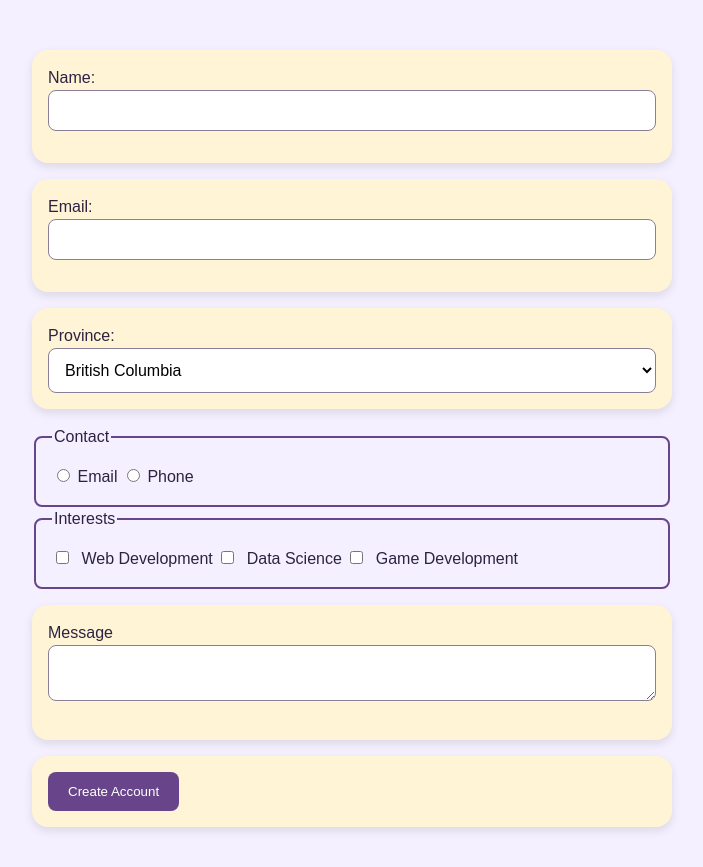
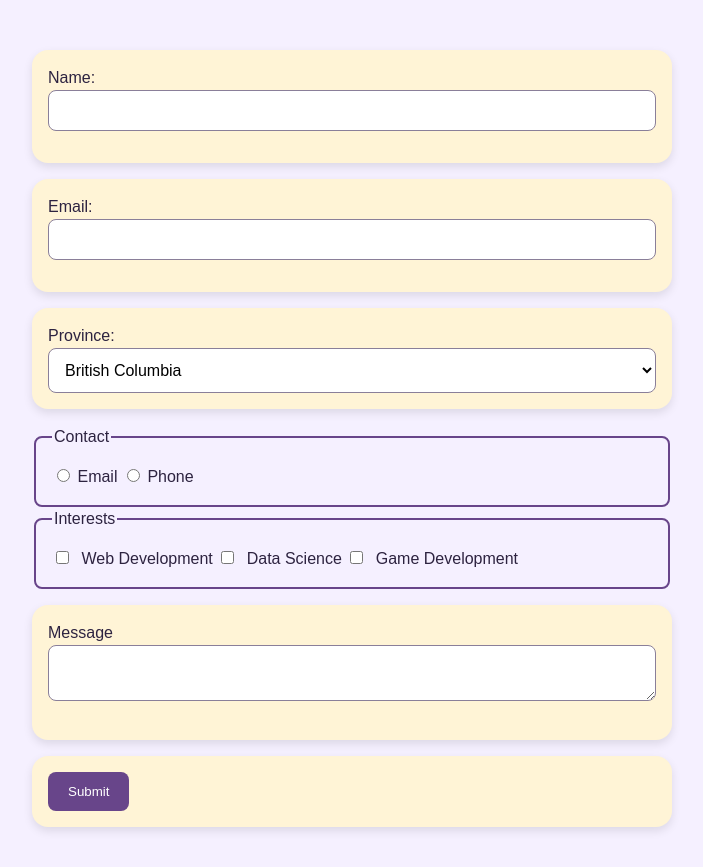
Before and after one commit to optimusjaeyy/cosc219-site, a plain HTML site: page contact.html in a window 1280 px wide. Shown: the part 138-1005 px from the top of the page, without its empty margins (288-991 px from the left). Drawn offline with Linux system fonts and the light colour scheme.

Commit message:
Added changes to button

```diff
--- a/contact.html
+++ b/contact.html
@@ -94,7 +94,7 @@
         </p>
 
         <p>
-          <button type="submit">Create Account</button>
+          <button type="submit">Submit</button>
         </p>
       </form>
     </main>
```
